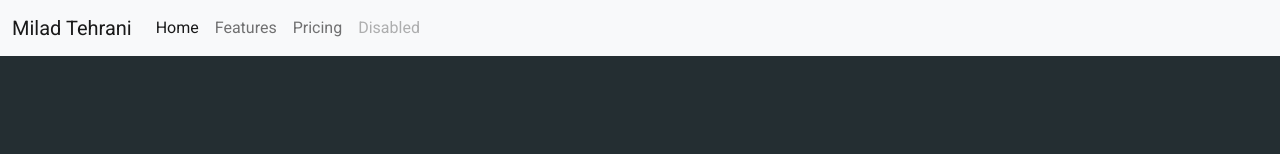
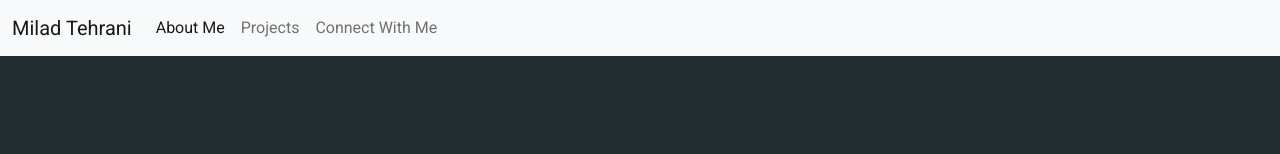
Before and after one commit to tehranimilad/Portfolio.v3, a React (Create React App) app in the folder frontend/: page / in a window 1280 px wide. Shown: the top 154 px of the page. Built offline with nearby package versions, Linux system fonts and the light colour scheme.

Commit message:
updated navbar

```diff
--- a/frontend/src/components/nav/index.js
+++ b/frontend/src/components/nav/index.js
@@ -16,18 +16,6 @@ export default function Nav() {
 
 
   return (
-    // <nav class="navbar navbar-expand-lg navbar-light bg-light">
-    //     <div class="collapse navbar-collapse" id="navbarNav"></div>
-    //   <MDBContainer fluid>
-    //     <MDBNavbarBrand>Milad Tehrani</MDBNavbarBrand>
-    //       <MDBNavbarNav>
-    //         <MDBNavbarLink href='#about-me'>About Me</MDBNavbarLink>
-    //         <MDBNavbarLink href='#projects-section'>Projects</MDBNavbarLink>
-    //         <MDBNavbarLink href='#connect-with-me'>Connect With Me</MDBNavbarLink>
-    //         <MDBNavbarLink aria-current='page' href='https://docs.google.com/document/d/1TKMFQ6sR580VwZ-Xmw47L4l11jQ1oLBa0Fa7631GEz8/edit?usp=sharing' target="blank">Resume</MDBNavbarLink>
-    //       </MDBNavbarNav>
-    //   </MDBContainer>
-    // </nav>
     <MDBNavbar expand='lg' light bgColor='light'>
     <MDBContainer fluid>
       <MDBNavbarBrand href='#'>Milad Tehrani</MDBNavbarBrand>
@@ -42,20 +30,15 @@ export default function Nav() {
       <MDBCollapse navbar show={showNav}>
         <MDBNavbarNav>
           <MDBNavbarItem>
-            <MDBNavbarLink active aria-current='page' href='#'>
-              Home
+            <MDBNavbarLink active aria-current='page' href='#about-me'>
+              About Me
             </MDBNavbarLink>
           </MDBNavbarItem>
           <MDBNavbarItem>
-            <MDBNavbarLink href='#'>Features</MDBNavbarLink>
+            <MDBNavbarLink href='#projects-section'>Projects</MDBNavbarLink>
           </MDBNavbarItem>
           <MDBNavbarItem>
-            <MDBNavbarLink href='#'>Pricing</MDBNavbarLink>
-          </MDBNavbarItem>
-          <MDBNavbarItem>
-            <MDBNavbarLink disabled href='#' tabIndex={-1} aria-disabled='true'>
-              Disabled
-            </MDBNavbarLink>
+            <MDBNavbarLink href='#connect-with-me'>Connect With Me</MDBNavbarLink>
           </MDBNavbarItem>
         </MDBNavbarNav>
       </MDBCollapse>
```
